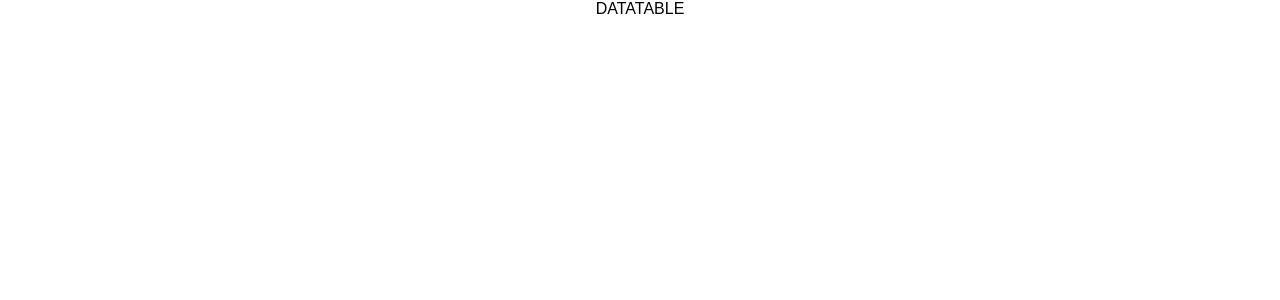
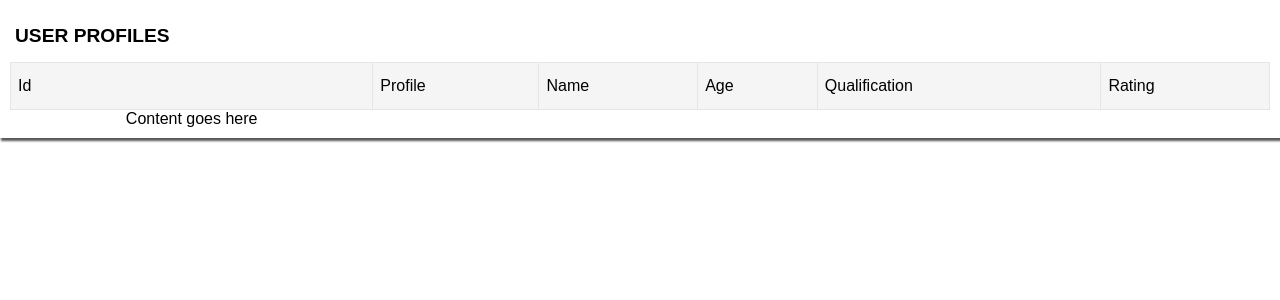
Before and after one commit to rajeshpillai/udemy-react-datatable, a React (Create React App) app: page / in a window 1280 px wide. Shown: the top 300 px of the page. Built offline with nearby package versions, Linux system fonts and the light colour scheme.

Commit message:
Implementing the headers rendering

```diff
--- a/src/App.js
+++ b/src/App.js
@@ -64,7 +64,7 @@ class App extends Component {
             }}
             width="100%"
             headers={this.state.headers}
-            data={this.state.DataTable}
+            data={this.state.data}
             noData="No records!" />
       </div>
     );
--- a/src/Components/DataTable/index.js
+++ b/src/Components/DataTable/index.js
@@ -14,9 +14,61 @@ export default class DataTable extends React.Component {
         this.noData = props.noData || "No records found!";
         this.width = props.width || "100%";
     }
+
+    renderTableHeader = () => {
+        let {headers} = this.state;
+        headers.sort((a,b) => {
+            if (a.index > b.index) return 1;
+            return -1;
+        });
+
+        let headerView = headers.map((header, index) => {
+            let title = header.title;
+            let cleanTitle = header.accessor;
+            let width = header.width;
+
+            return (
+                <th key={cleanTitle}
+                    ref={(th)=>this.th = th}
+                    style={{widht: width}}
+                    data-col={cleanTitle}>
+                    <span className="header-cell">
+                        {title}
+                    </span>
+                </th>
+            );
+        });
+
+        return headerView;
+    }
+
+    renderTable = () => {
+        let title = this.props.title || "DataTable";
+        let headerView = this.renderTableHeader();
+        let contentView = "Content goes here";
+
+        return (
+            <table className="data-inner-table">
+                <caption className="data-table-caption">
+                    {title}
+                </caption>
+                <thead>
+                    <tr>
+                        {headerView}
+                    </tr>
+                </thead>
+                <tbody>
+                    {!this.state.data.length && this.noData}
+                    {this.state.data && contentView}
+                </tbody>
+            </table>
+        );
+    }
     render() {
         return (
-            <div>DATATABLE</div>
+            <div className={this.props.className}>
+                {this.renderTable()}
+            </div>
         )
     }
 }
```
